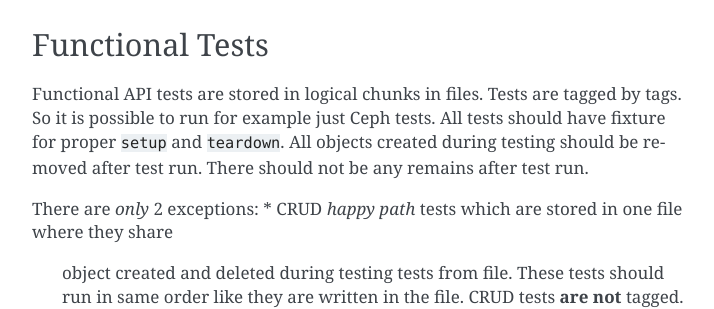
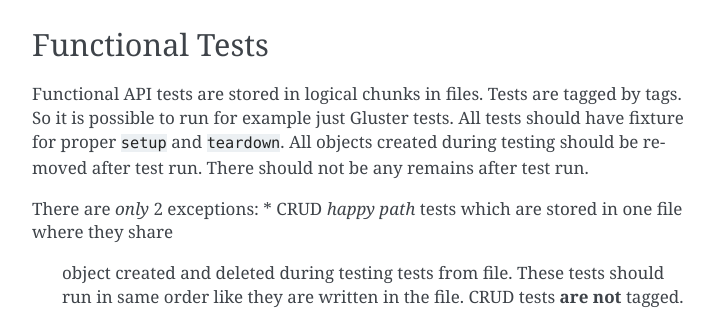
Before and after one commit to usmqe/usmqe-tests, a Sphinx documentation site: the page built from docs/test_development.rst, in a window 1280 px wide and 900 px high, scrolled down 1394 px. Shown: the part 178-487 px from the top of the window, without its empty margins (388-1102 px from the left). Built offline with Sphinx 7.4.7, drawn with Linux system fonts in a browser that asks for light colours.

Commit message:
update docs

```diff
--- a/docs/qe_server_setup.rst
+++ b/docs/qe_server_setup.rst
@@ -140,7 +140,7 @@
 At this point, we have a fresh QE server machine. But for us to be able to run
 integration tests, we need to:
 
-* Prepare fresh machines where Tendrl, Ceph and/or Gluster will be installed.
+* Prepare fresh machines where Tendrl and Gluster will be installed.
   See :ref:`test-enviroment-label`.
 * Configure the tests, go into ``~/usmqe-tests`` directory and
   follow :ref:`config-before-testrun-label`
--- a/docs/test_development.rst
+++ b/docs/test_development.rst
@@ -32,7 +32,7 @@
 
     import usmqe.inventory as inventory
 
-    for host in inventory.role2hosts("ceph_osd"):
+    for host in inventory.role2hosts("gluster"):
         print("check storage server {0}".format(host))
 
 To access USM QE configuration, use standard pytest configuration functions:
@@ -86,7 +86,7 @@
 ====================
 
 Functional API tests are stored in logical chunks in files. Tests are tagged by tags.
-So it is possible to run for example just Ceph tests. All tests should have
+So it is possible to run for example just Gluster tests. All tests should have
 fixture for proper ``setup`` and ``teardown``. All objects created during testing
 should be removed after test run. There should not be any remains after test run.
 
--- a/docs/test_execution.rst
+++ b/docs/test_execution.rst
@@ -18,7 +18,7 @@
 so we expect that:
 
 * QE Server machine has beed deployed as described in :ref:`qe-server-label`
-* machines for Tendrl/Ceph/Gluster have beed deployed as described in
+* machines for Tendrl/Gluster have beed deployed as described in
   :ref:`test-enviroment-label`
 * configuration of USM QE tests has been done as explained in
   :ref:`config-before-testrun-label`
```
